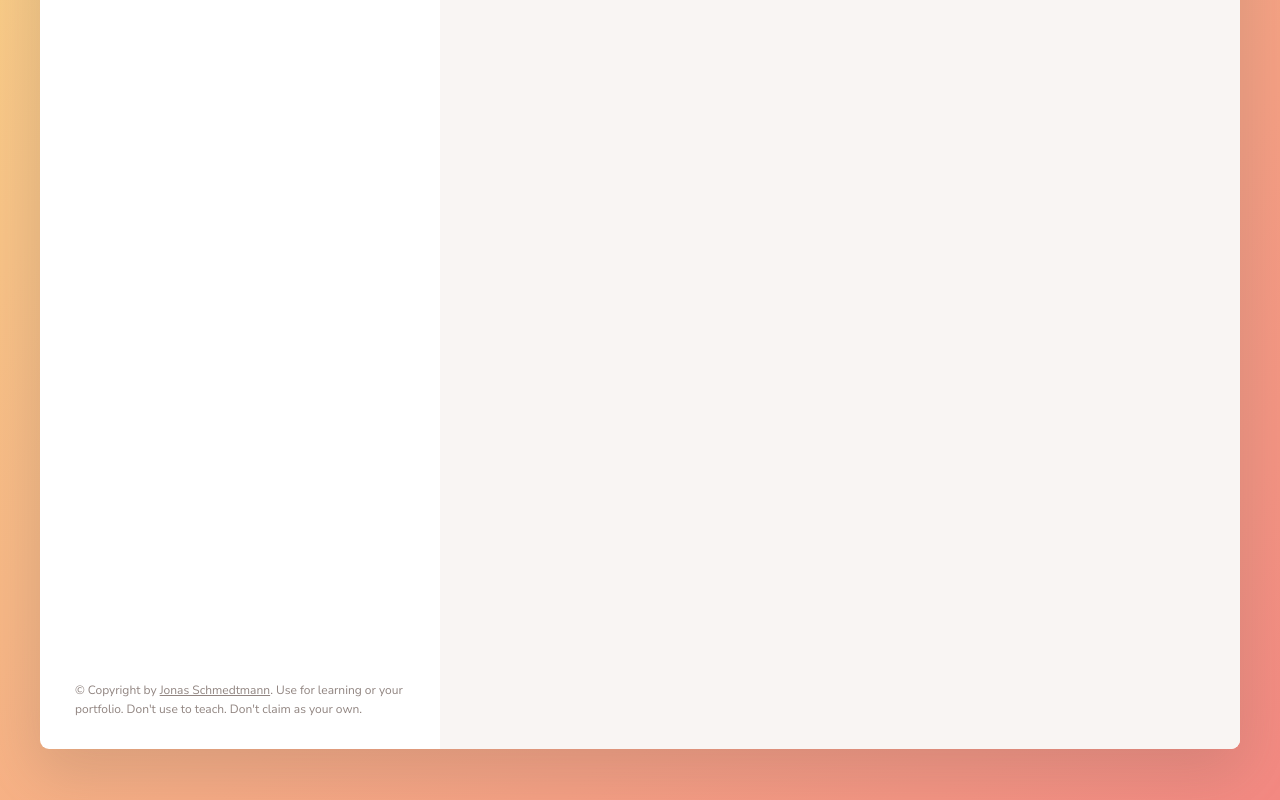
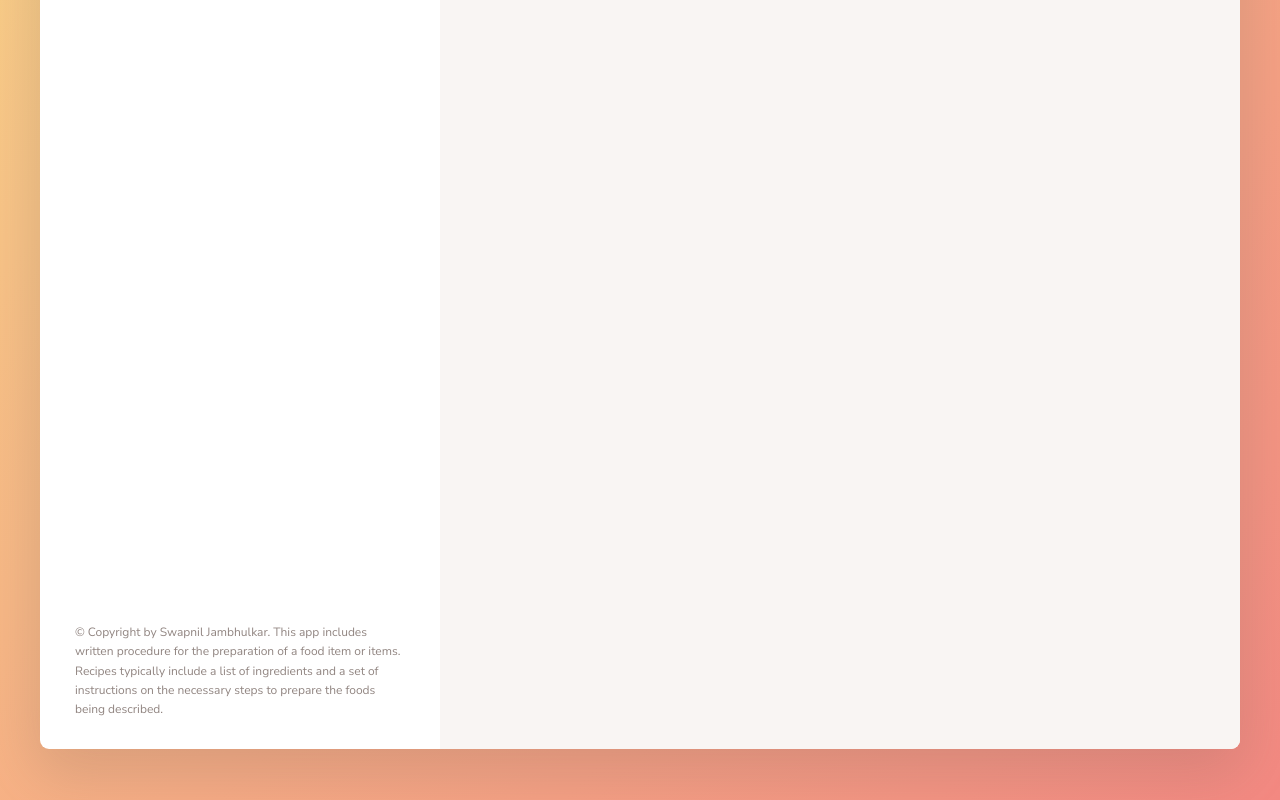
Before and after one commit to SwapnilJambhulkar/forkify-app, a website built with Parcel: page index.html in a window 1280 px wide. Shown: the part 472-1272 px from the top of the page. Built offline with nearby package versions, Linux system fonts and the light colour scheme.

Commit message:
Update index.html
Updated the html file

```diff
--- a/index.html
+++ b/index.html
@@ -121,15 +121,12 @@
           </button> -->
         </div>
 
-        <p class="copyright">
+     <p class="copyright">
           &copy; Copyright by
-          <a
-            class="twitter-link"
-            target="_blank"
-            href="https://twitter.com/jonasschmedtman"
-            >Jonas Schmedtmann</a
-          >. Use for learning or your portfolio. Don't use to teach. Don't claim
-          as your own.
+          <a>Swapnil Jambhulkar</a>. This app includes written procedure for the
+          preparation of a food item or items. Recipes typically include a list
+          of ingredients and a set of instructions on the necessary steps to
+          prepare the foods being described.
         </p>
       </div>
 
```
